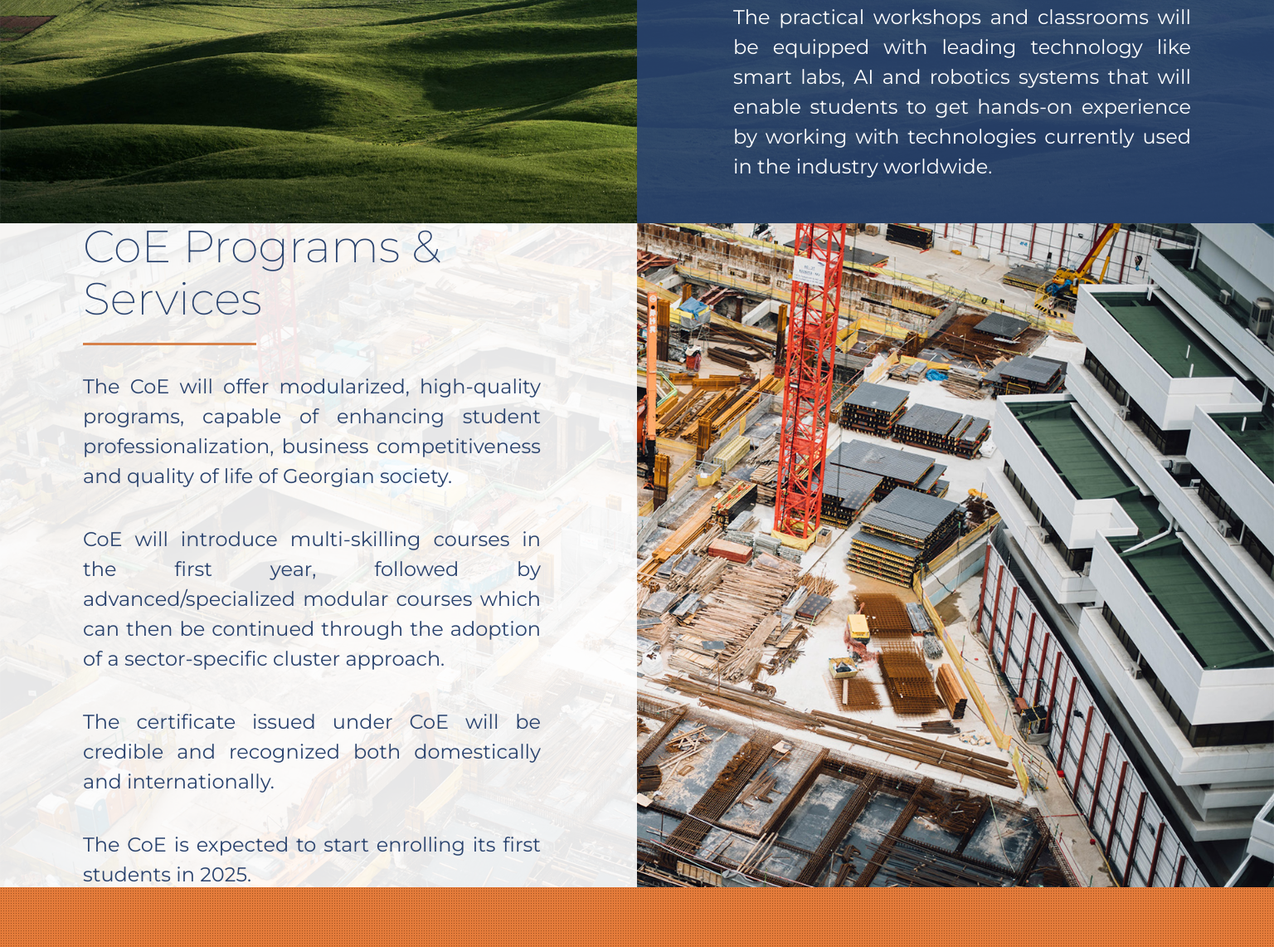
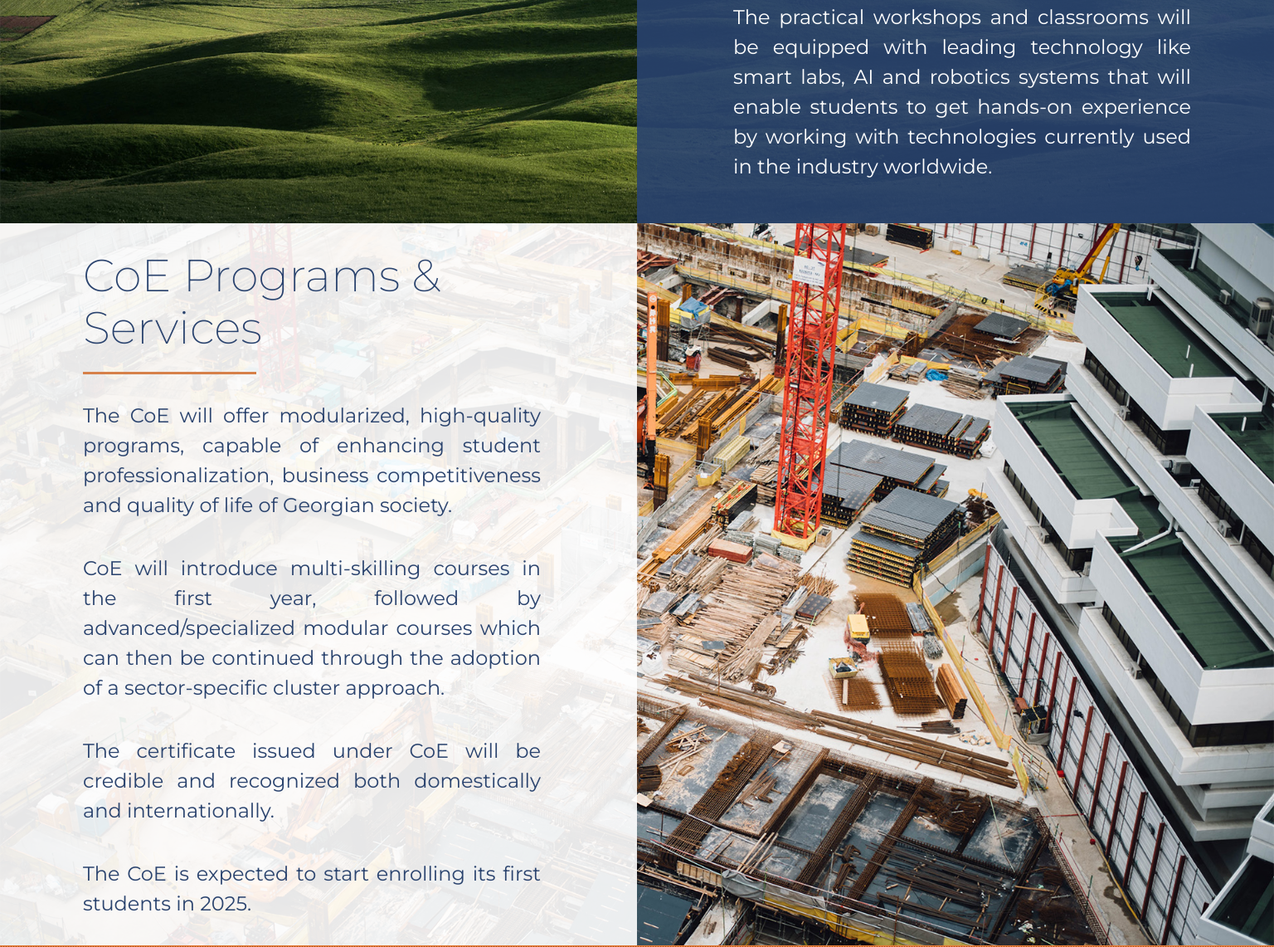
Before and after one commit to khimsh/coe-front, a plain HTML site: page index.html in a window 1536 px wide. Shown: the part 3405-4546 px from the top of the page at 83% size. Drawn offline with nearby package versions, Linux system fonts and the light colour scheme.

Commit message:
fixed half sections overflow on smaller screen

```diff
--- a/assets/scss/_global.scss
+++ b/assets/scss/_global.scss
@@ -368,8 +368,8 @@ a {
 
     @media (min-width: 1366px) {
         padding-inline: unset;
+        padding-block: 2rem;
         width: 50%;
-        height: 100vh;
     }
     @media (min-width: 2500px) {
         --padding: 200px;
```
Also changed, not shown: assets/css/main.css.
